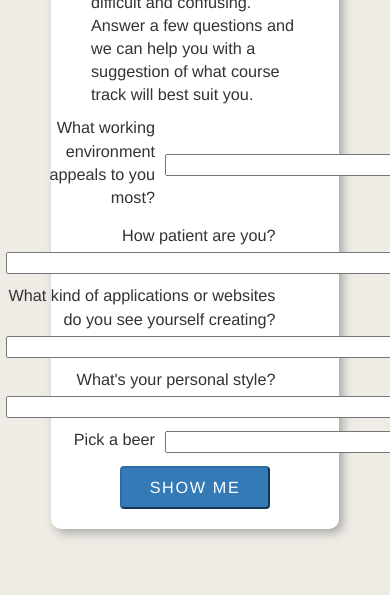
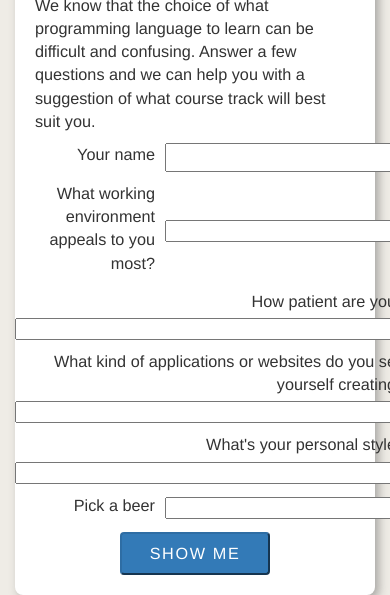
Before and after one commit to TracyRe/track-suggester, a plain HTML site: page track-suggester/index.html in a window 390 px wide. Shown: the part 291-886 px from the top of the page. Before the commit the page ends 844 px from the top, so only its background shows below. Drawn offline with Linux system fonts and the light colour scheme.

Commit message:
Fine tune styling, add input to collect user's name and code to output user's name on page

```diff
--- a/track-suggester/css/styles.css
+++ b/track-suggester/css/styles.css
@@ -30,13 +30,22 @@ body {
     width: 80%;
     padding: 20px 40px;
     margin-top: 20px;
-    border-radius: 10px;
+    border-radius: 8px;
 }
 
-/* .content-wrapper p {
-  width: 80%;
-  margin: 1rem auto 0 auto;
-} */
+@media only screen and (max-width: 1200px) {
+  .content-wrapper {
+      width: 90%;
+      padding: 20px 30px;
+    }
+}
+
+@media only screen and (max-width: 800px) {
+  .content-wrapper {
+      width: 100%;
+      padding: 20px 20px;
+    }
+}
 
 .questions {
   display: flex;
@@ -51,14 +60,14 @@ body {
 
 .flex-outer > li > label {
   flex: 1 0 120px;
-  max-width: 280px;
+  max-width: 800px;
   text-align: right;
   padding-right: 10px;
 }
 
 .flex-outer > li > label + * {
   flex: 1 0 220px;
-  max-width: 480px;
+  max-width: 400px;
 }
 
 label {
@@ -91,3 +100,7 @@ label {
  .tryagain {
    margin-top: 2rem;
  }
+
+ span.name {
+   font-weight: bold;
+ }
--- a/track-suggester/index.html
+++ b/track-suggester/index.html
@@ -13,13 +13,17 @@
     <div class="container-fluid">
       <h1>What Programming Language Should I Learn?</h1>
       <div class="content-wrapper">
-
-        <p>Thank you for considering Epicodus. We know that the choice of what programming language to learn can be difficult and confusing. Answer a few questions and we can help you with a suggestion of what course track will best suit you.</p>
+        <h2>Thank you for considering Epicodus.</h2>
+        <p>We know that the choice of what programming language to learn can be difficult and confusing. Answer a few questions and we can help you with a suggestion of what course track will best suit you.</p>
 
         <!-- ********* BEGIN QUESTIONS ********* -->
         <div class="questions">
           <form id="questions" action="index.html" method="post">
             <ul class="flex-outer">
+              <li>
+                <label for="name">Your name</label>
+                <input type="text" name="name" value="" id="name">
+              </li>
               <li>
               <label for="company">What working environment appeals to you most?</label>
                 <select class="droplist" id="company" required>
@@ -127,12 +131,12 @@
           </div>
             <!-- ********* BEGIN NOT SURE ********* -->
           <div class="notsure">
-            <p>We didn't get enough information to make a good recommendation for you.</p>
+            <p>Sorry, <span class="name"></span>, we didn't get enough information to make a good recommendation for you.</p>
           </div>
 
             <!-- ********* BEGIN NO PATIENCE ********* -->
           <div class="nopatience">
-            <p>If you really have no patience, programming might not be the career for you.</p>
+            <p>If you really have no patience, <span class="name"></span>, programming might not be the career for you.</p>
           </div>
 
 
--- a/track-suggester/js/scripts.js
+++ b/track-suggester/js/scripts.js
@@ -6,6 +6,7 @@ $(document).ready(function(){
     var beer = $("select#beer").val();
     var company = $("select#company").val();
     var apps = $("select#apps").val();
+    var name = $("input#name").val();
 
     if ( patience === "nopatience") {
       $(".content-wrapper").children().toggle();
@@ -38,13 +39,17 @@ $(document).ready(function(){
       $(".content-wrapper").children().toggle();
       $(".notsure").show();
     }
-    console.log(company);
-    console.log(patience);
-    console.log(apps);
-    console.log(style);
-    console.log(beer);
+    $("span.name").append(name);
 
-    event.preventDefault();
+    // DEBUGGING ASSISTANCE
+    // console.log(company);
+    // console.log(patience);
+    // console.log(apps);
+    // console.log(style);
+    // console.log(beer);
+    // console.log(name);
+    // event.preventDefault();
+
   });
   $("button#redo").click(function(event) {
      $(".content-wrapper").children().toggle();
@@ -52,6 +57,4 @@ $(document).ready(function(){
        location.reload()}, 10);
      event.preventDefault();
    });
-
-
  });
```
